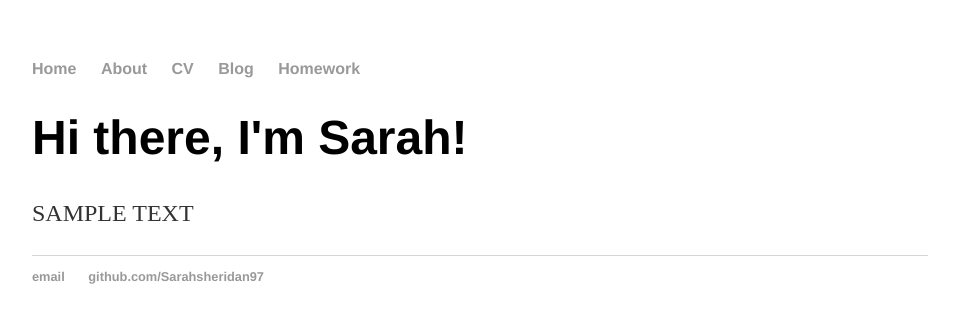
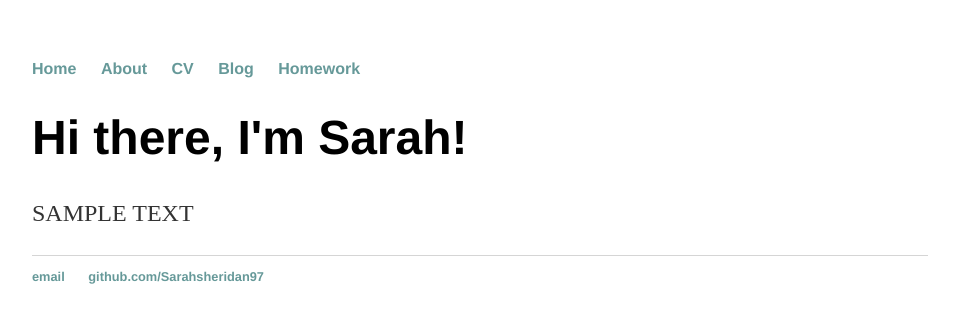
Before and after one commit to Sarahsheridan97/sarahsheridan97.github.io, a Jekyll site: the page built from index.html, in a window 1280 px wide. Shown: the top 323 px of the page, without its empty margins (160-1119 px from the left). Built offline with Jekyll 4.4.1, drawn with Linux system fonts in a browser that asks for light colours.

Commit message:
Update main.css

```diff
--- a/css/main.css
+++ b/css/main.css
@@ -14,7 +14,7 @@ nav ul li, footer ul li {
 }
 a {
     text-decoration: none;
-    color: #999;
+    color: #699;
 }
 a:hover {
     text-decoration: underline;
```
